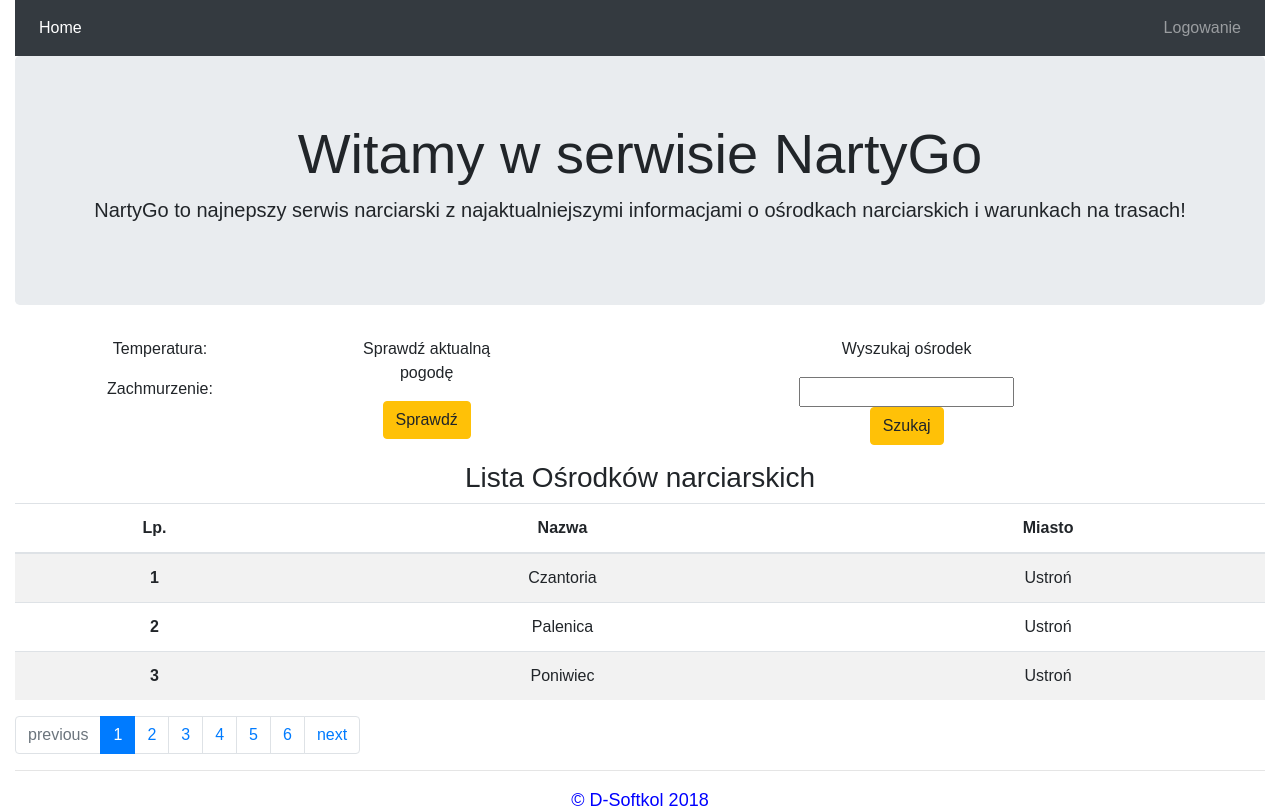
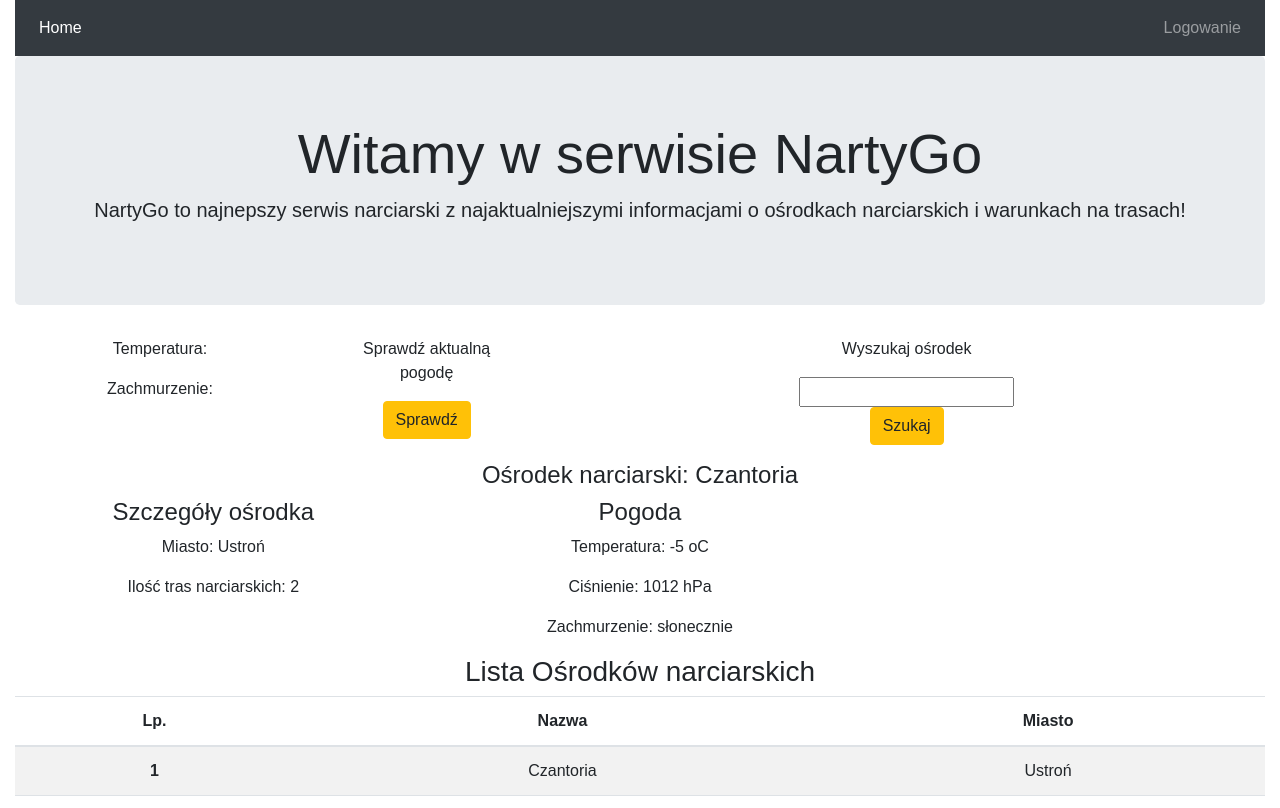
Before and after one commit to dorkka/NartyGo, a React (Create React App) app: page / in a window 1280 px wide. Shown: the top 808 px of the page. Built offline with nearby package versions, Linux system fonts and the light colour scheme; data requests are answered from the project's data file.

Commit message:
wip router

```diff
--- a/package.json
+++ b/package.json
@@ -8,6 +8,7 @@
     "react": "^16.2.0",
     "react-dom": "^16.2.0",
     "react-paginate": "^5.2.0",
+    "react-router-dom": "^4.2.2",
     "react-scripts": "1.1.1"
   },
   "scripts": {
--- a/src/App.js
+++ b/src/App.js
@@ -3,16 +3,17 @@ import './App.css';
 import TopLayout from './components/TopLayout'
 import FooterLayout from './components/FooterLayout'
 import ResortsData from './components/ResortsData'
-
-
+import {BrowserRouter as Router, Route, Link} from 'react-router-dom';
 class App extends Component {
   render() {
     return (
-      <div className="container-fluid App">
-        <TopLayout/>
-          <ResortsData />
-        <FooterLayout/>
-      </div>
+      <Router>
+        <div className="container-fluid App">
+          <TopLayout/>
+            <ResortsData />
+          <FooterLayout/>
+        </div>
+      </Router>
     );
   }
 }
--- a/src/components/ResortsData.js
+++ b/src/components/ResortsData.js
@@ -2,6 +2,7 @@ import React, { Component } from 'react';
 import ResortBasicInfo from './ResortBasicInfo';
 import ResortsListHead from './ResortsListHead';
 import Pagination from './Pagination';
+import SpecificResortPage from './resortPage/SpecificResortPage'
 
 class ResortsData extends Component{
   constructor(){
@@ -60,6 +61,7 @@ class ResortsData extends Component{
 
     return(
       <div>
+        <SpecificResortPage/>
         <h3>Lista Ośrodków narciarskich</h3>
         <table className="table table-striped">
           <ResortsListHead/>
```
Also changed, not shown: 1 other file (tests, documents, lock files or other folders).
